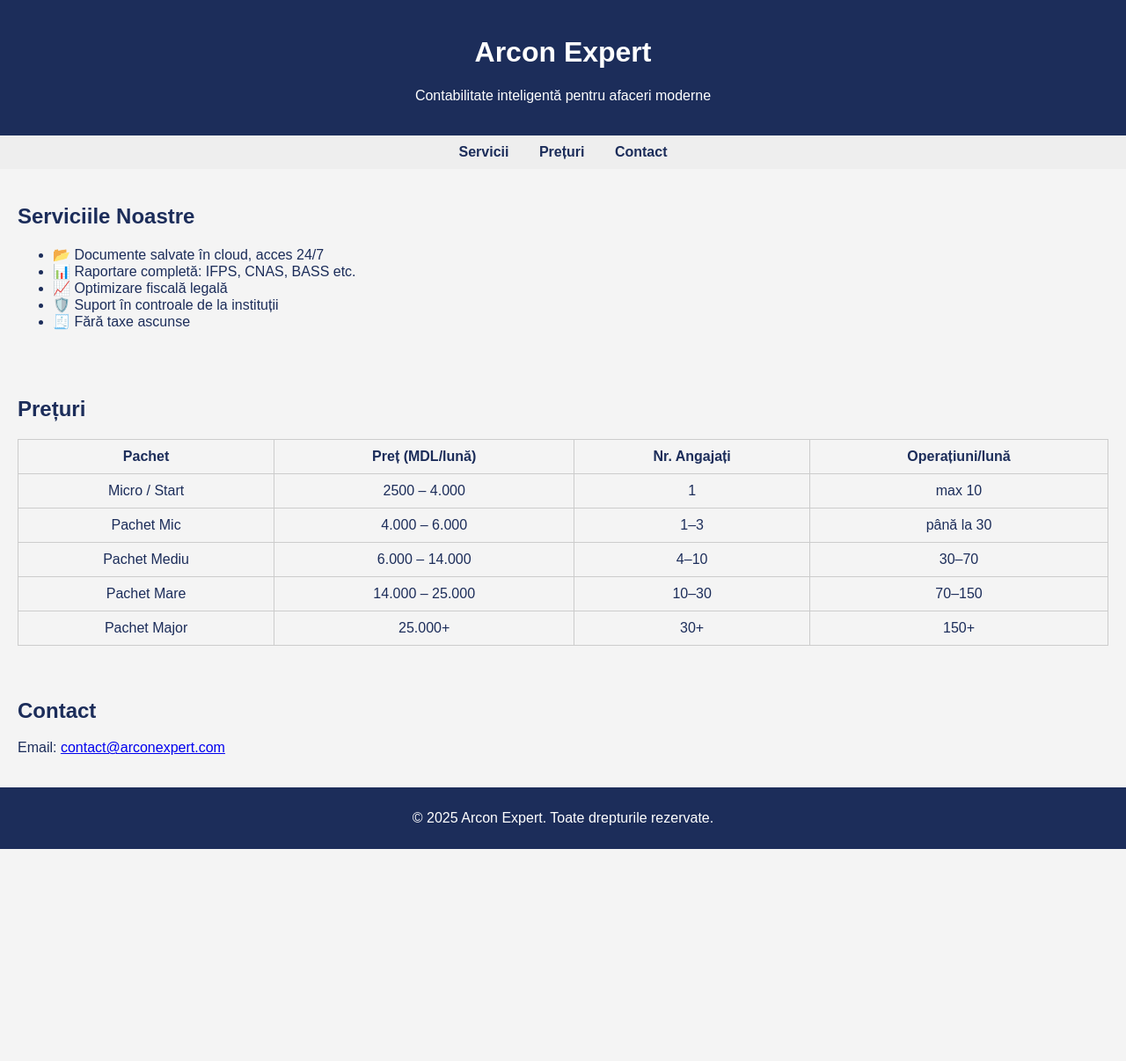
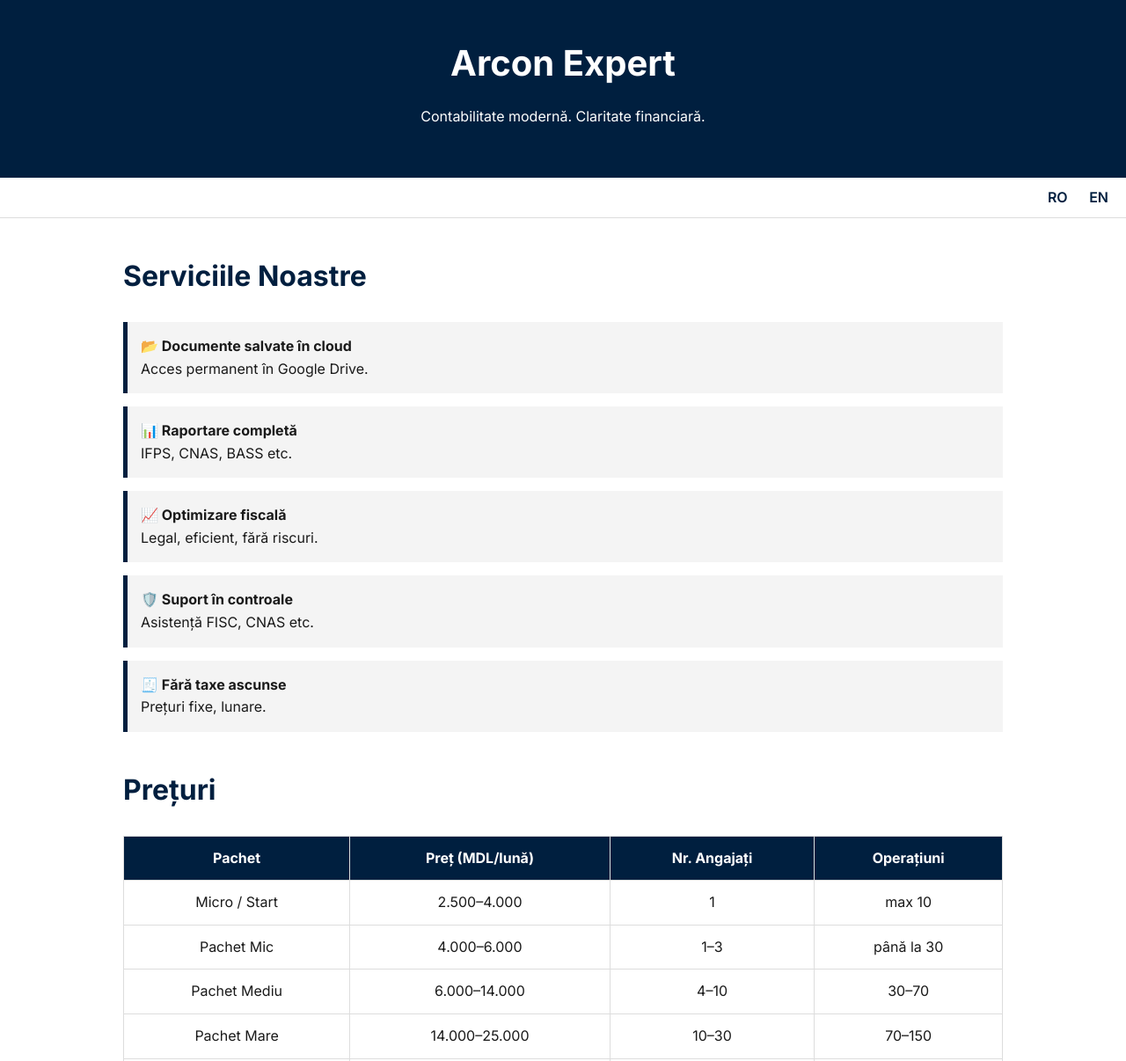
Before and after one commit to arhipconstantin/arconexpert.github.io, a plain HTML site: page index.html in a window 1280 px wide. Shown: the top 1206 px of the page at 88% size. Before the commit the page ends 965 px from the top, so only its background shows below. Drawn offline with Linux system fonts and the light colour scheme.

Commit message:
Add files via upload

```diff
--- a/index.html
+++ b/index.html
@@ -1,59 +1,90 @@
-
 <!DOCTYPE html>
 <html lang="ro">
 <head>
     <meta charset="UTF-8">
-    <meta name="viewport" content="width=device-width, initial-scale=1.0">
     <title>Arcon Expert</title>
-    <style>
-        body { font-family: Arial, sans-serif; margin: 0; padding: 0; background-color: #f4f4f4; color: #1C2D5A; }
-        header { background-color: #1C2D5A; color: white; padding: 20px; text-align: center; }
-        nav { background-color: #eee; padding: 10px; text-align: center; }
-        nav a { margin: 0 15px; color: #1C2D5A; text-decoration: none; font-weight: bold; }
-        section { padding: 20px; }
-        footer { background-color: #1C2D5A; color: white; text-align: center; padding: 10px; }
-        table { width: 100%; border-collapse: collapse; margin-top: 20px; }
-        table, th, td { border: 1px solid #ccc; }
-        th, td { padding: 10px; text-align: center; }
-    </style>
+    <link rel="stylesheet" href="style.css">
 </head>
 <body>
 <header>
     <h1>Arcon Expert</h1>
-        <p>Contabilitate inteligentă pentru afaceri moderne</p>
+    <p>Contabilitate modernă. Claritate financiară.</p>
 </header>
 <nav>
-        <a href="#servicii">Servicii</a>
-        <a href="#preturi">Prețuri</a>
-        <a href="#contact">Contact</a>
+    <a href="#ro">RO</a>
+    <a href="#en">EN</a>
 </nav>
-    <section id="servicii">
+<main>
+    <section id="ro">
         <h2>Serviciile Noastre</h2>
         <ul>
-            <li>📂 Documente salvate în cloud, acces 24/7</li>
-            <li>📊 Raportare completă: IFPS, CNAS, BASS etc.</li>
-            <li>📈 Optimizare fiscală legală</li>
-            <li>🛡️ Suport în controale de la instituții</li>
-            <li>🧾 Fără taxe ascunse</li>
+            <li><strong>📂 Documente salvate în cloud</strong><br>Acces permanent în Google Drive.</li>
+            <li><strong>📊 Raportare completă</strong><br>IFPS, CNAS, BASS etc.</li>
+            <li><strong>📈 Optimizare fiscală</strong><br>Legal, eficient, fără riscuri.</li>
+            <li><strong>🛡️ Suport în controale</strong><br>Asistență FISC, CNAS etc.</li>
+            <li><strong>🧾 Fără taxe ascunse</strong><br>Prețuri fixe, lunare.</li>
         </ul>
-    </section>
-    <section id="preturi">
+
         <h2>Prețuri</h2>
         <table>
-            <tr><th>Pachet</th><th>Preț (MDL/lună)</th><th>Nr. Angajați</th><th>Operațiuni/lună</th></tr>
-            <tr><td>Micro / Start</td><td>2500 – 4.000</td><td>1</td><td>max 10</td></tr>
-            <tr><td>Pachet Mic</td><td>4.000 – 6.000</td><td>1–3</td><td>până la 30</td></tr>
-            <tr><td>Pachet Mediu</td><td>6.000 – 14.000</td><td>4–10</td><td>30–70</td></tr>
-            <tr><td>Pachet Mare</td><td>14.000 – 25.000</td><td>10–30</td><td>70–150</td></tr>
+            <thead>
+                <tr><th>Pachet</th><th>Preț (MDL/lună)</th><th>Nr. Angajați</th><th>Operațiuni</th></tr>
+            </thead>
+            <tbody>
+                <tr><td>Micro / Start</td><td>2.500–4.000</td><td>1</td><td>max 10</td></tr>
+                <tr><td>Pachet Mic</td><td>4.000–6.000</td><td>1–3</td><td>până la 30</td></tr>
+                <tr><td>Pachet Mediu</td><td>6.000–14.000</td><td>4–10</td><td>30–70</td></tr>
+                <tr><td>Pachet Mare</td><td>14.000–25.000</td><td>10–30</td><td>70–150</td></tr>
                 <tr><td>Pachet Major</td><td>25.000+</td><td>30+</td><td>150+</td></tr>
+            </tbody>
         </table>
+
+        <h2>Contact</h2>
+        <p>📧 Email: <a href="mailto:contact@arconexpert.com">contact@arconexpert.com</a></p>
+        <form action="https://formspree.io/f/xqkrlpze" method="POST">
+            <input type="text" name="name" placeholder="Numele dvs" required>
+            <input type="email" name="email" placeholder="Email" required>
+            <textarea name="message" placeholder="Mesajul dvs" required></textarea>
+            <button type="submit">Trimite</button>
+        </form>
     </section>
-    <section id="contact">
+
+    <section id="en">
+        <h2>Our Services</h2>
+        <ul>
+            <li><strong>📂 Cloud-stored documents</strong><br>Available 24/7 in Google Drive.</li>
+            <li><strong>📊 Full reporting</strong><br>IFPS, CNAS, BASS etc.</li>
+            <li><strong>📈 Legal tax optimization</strong><br>Reduce taxes efficiently and safely.</li>
+            <li><strong>🛡️ Support during audits</strong><br>Representation before FISC, CNAS etc.</li>
+            <li><strong>🧾 No hidden fees</strong><br>Fixed monthly prices.</li>
+        </ul>
+
+        <h2>Pricing</h2>
+        <table>
+            <thead>
+                <tr><th>Package</th><th>Price (MDL/month)</th><th>No. Employees</th><th>Operations</th></tr>
+            </thead>
+            <tbody>
+                <tr><td>Micro / Start</td><td>2.500–4.000</td><td>1</td><td>max 10</td></tr>
+                <tr><td>Small Package</td><td>4.000–6.000</td><td>1–3</td><td>up to 30</td></tr>
+                <tr><td>Medium Package</td><td>6.000–14.000</td><td>4–10</td><td>30–70</td></tr>
+                <tr><td>Large Package</td><td>14.000–25.000</td><td>10–30</td><td>70–150</td></tr>
+                <tr><td>Enterprise</td><td>25.000+</td><td>30+</td><td>150+</td></tr>
+            </tbody>
+        </table>
+
         <h2>Contact</h2>
-        <p>Email: <a href="mailto:contact@arconexpert.com">contact@arconexpert.com</a></p>
+        <p>📧 Email: <a href="mailto:contact@arconexpert.com">contact@arconexpert.com</a></p>
+        <form action="https://formspree.io/f/xqkrlpze" method="POST">
+            <input type="text" name="name" placeholder="Your name" required>
+            <input type="email" name="email" placeholder="Email" required>
+            <textarea name="message" placeholder="Your message" required></textarea>
+            <button type="submit">Send</button>
+        </form>
     </section>
+</main>
 <footer>
-        <p>&copy; 2025 Arcon Expert. Toate drepturile rezervate.</p>
+    <p>© 2025 Arcon Expert. Toate drepturile rezervate.</p>
 </footer>
 </body>
 </html>
--- /dev/null
+++ b/style.css
@@ -0,0 +1,110 @@
+@import url('https://fonts.googleapis.com/css2?family=Inter:wght@400;600;700&display=swap');
+
+body {
+    font-family: 'Inter', sans-serif;
+    background-color: #ffffff;
+    color: #1a1a1a;
+    margin: 0;
+    padding: 0;
+    line-height: 1.6;
+}
+
+header {
+    background-color: #001f3f;
+    color: white;
+    padding: 40px 20px;
+    text-align: center;
+}
+
+header h1 {
+    font-size: 2.5em;
+    margin: 0;
+}
+
+nav {
+    background-color: #ffffff;
+    padding: 10px 20px;
+    border-bottom: 1px solid #ddd;
+    text-align: right;
+}
+
+nav a {
+    margin-left: 20px;
+    text-decoration: none;
+    color: #001f3f;
+    font-weight: 600;
+}
+
+main {
+    max-width: 1000px;
+    margin: 40px auto;
+    padding: 0 20px;
+}
+
+h2 {
+    font-size: 2em;
+    margin-top: 40px;
+    color: #001f3f;
+}
+
+ul {
+    list-style: none;
+    padding: 0;
+}
+
+ul li {
+    background: #f4f4f4;
+    margin-bottom: 15px;
+    padding: 15px;
+    border-left: 5px solid #001f3f;
+}
+
+table {
+    width: 100%;
+    border-collapse: collapse;
+    margin-top: 20px;
+}
+
+th, td {
+    padding: 12px;
+    border: 1px solid #ddd;
+    text-align: center;
+}
+
+th {
+    background-color: #001f3f;
+    color: white;
+}
+
+form {
+    margin-top: 20px;
+    display: flex;
+    flex-direction: column;
+    gap: 15px;
+}
+
+input, textarea {
+    padding: 10px;
+    border: 1px solid #ccc;
+    border-radius: 4px;
+}
+
+button {
+    background-color: #001f3f;
+    color: white;
+    border: none;
+    padding: 12px;
+    cursor: pointer;
+}
+
+button:hover {
+    background-color: #003366;
+}
+
+footer {
+    background-color: #001f3f;
+    color: white;
+    text-align: center;
+    padding: 20px;
+    margin-top: 40px;
+}
```
Lines whose indentation alone changed are shown as unchanged.
